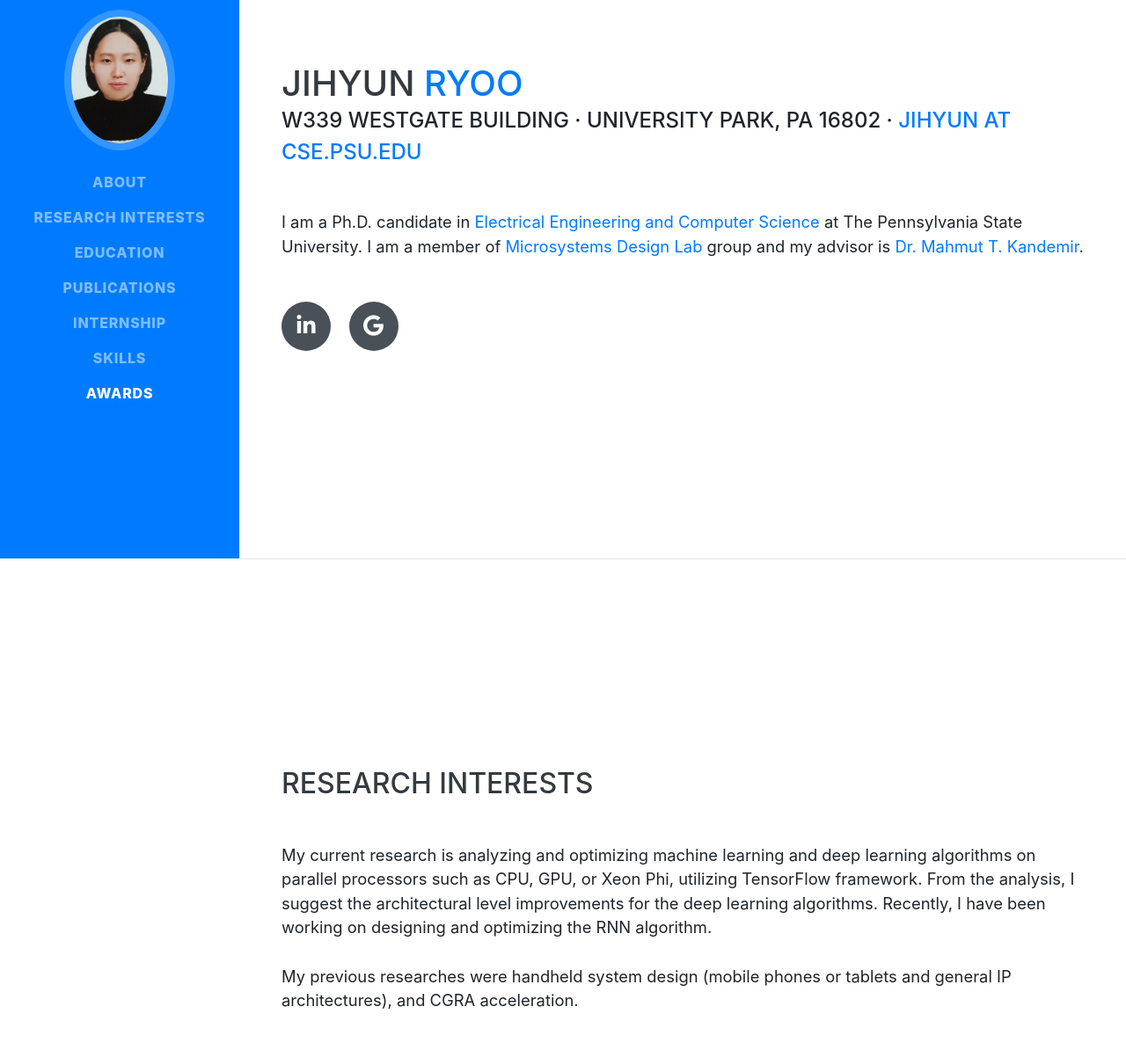
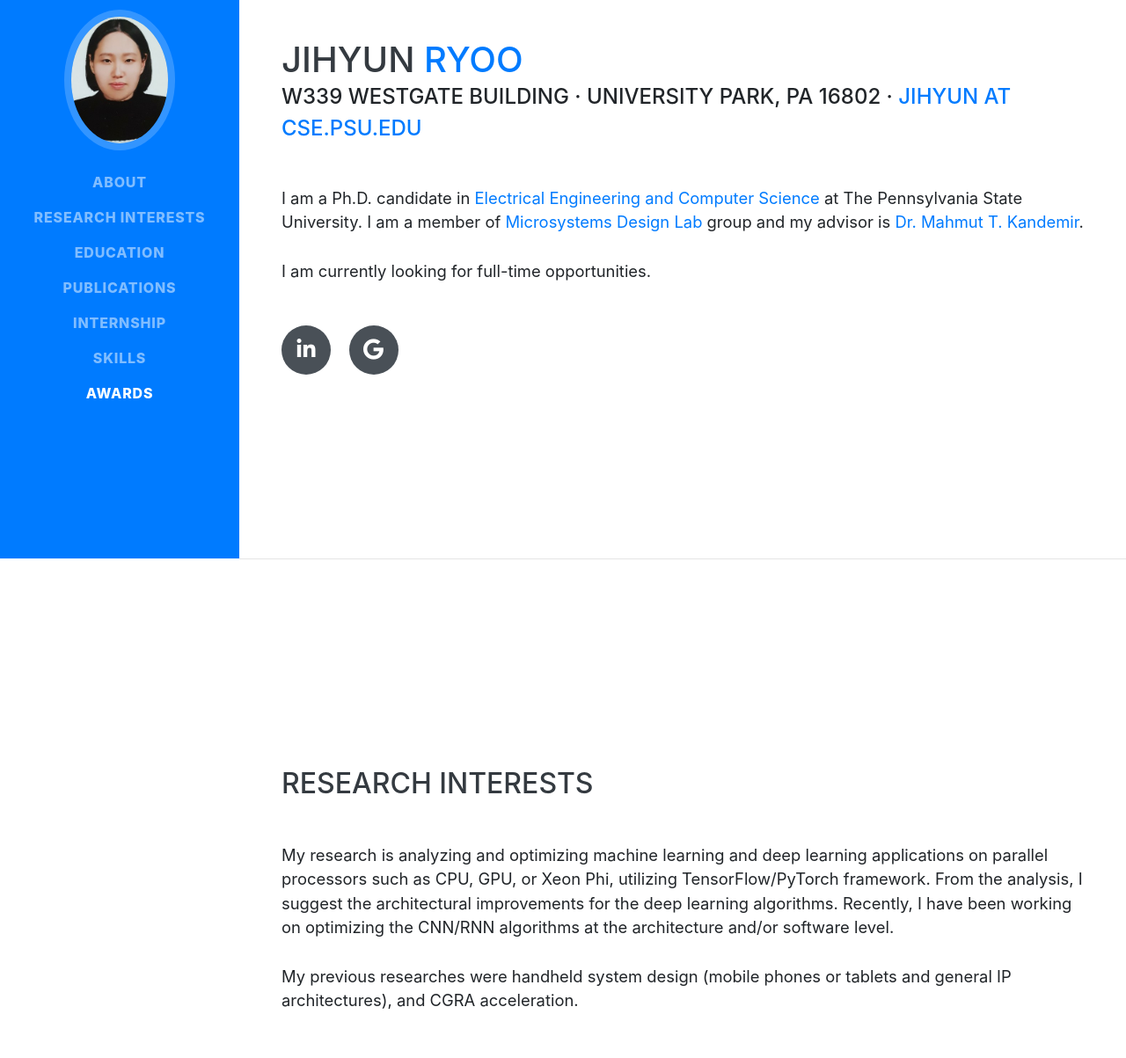
Before and after one commit to jihyun-r/jihyun-r.github.io, a website with bundled scripts: page index.html in a window 1280 px wide. Shown: the part 165-1368 px from the top of the page at 88% size. Built offline with nearby package versions, Linux system fonts and the light colour scheme; a web font is replaced by a local one.

Commit message:
Update research interest

```diff
--- a/index.html
+++ b/index.html
@@ -75,7 +75,9 @@
         <div class="subheading mb-5">W339 Westgate Building · University Park, PA 16802 ·
           <a href="mailto:jihyun@cse.psu.edu">jihyun at cse.psu.edu</a>
         </div>
-        <p class="lead mb-5">I am a Ph.D. candidate in <a href="http://www.eecs.psu.edu/"> Electrical Engineering and Computer Science</a> at The Pennsylvania State University. I am a member of <a href="https://mdl.cse.psu.edu/"> Microsystems Design Lab</a> group and my advisor is <a href="http://www.cse.psu.edu/~kandemir/">Dr. Mahmut T. Kandemir</a>.</p>
+        <p class="lead mb-5">I am a Ph.D. candidate in <a href="http://www.eecs.psu.edu/"> Electrical Engineering and Computer Science</a> at The Pennsylvania State University. I am a member of <a href="https://mdl.cse.psu.edu/"> Microsystems Design Lab</a> group and my advisor is <a href="http://www.cse.psu.edu/~kandemir/">Dr. Mahmut T. Kandemir</a>.
+        <br><br> I am currently looking for full-time opportunities.
+        </p>
         <div class="social-icons">
           <a href="https://www.linkedin.com/in/jihyun-ryoo-039558b7">
             <i class="fab fa-linkedin-in"></i>
@@ -93,7 +95,7 @@
       <div class="w-100">
         <h2 class="mb-5">Research Interests</h2>
         <p class="lead mb-5">
-          My current research is analyzing and optimizing machine learning and deep learning algorithms on parallel processors such as CPU, GPU, or Xeon Phi, utilizing TensorFlow framework. From the analysis, I suggest the architectural level improvements for the deep learning algorithms. Recently, I have been working on designing and optimizing the RNN algorithm.
+          My research is analyzing and optimizing machine learning and deep learning applications on parallel processors such as CPU, GPU, or Xeon Phi, utilizing TensorFlow/PyTorch framework. From the analysis, I suggest the architectural improvements for the deep learning algorithms. Recently, I have been working on optimizing the CNN/RNN algorithms at the architecture and/or software level.
           <br><br>My previous researches were handheld system design (mobile phones or tablets and general IP architectures), and CGRA acceleration.
         </p>
       </div>
```
